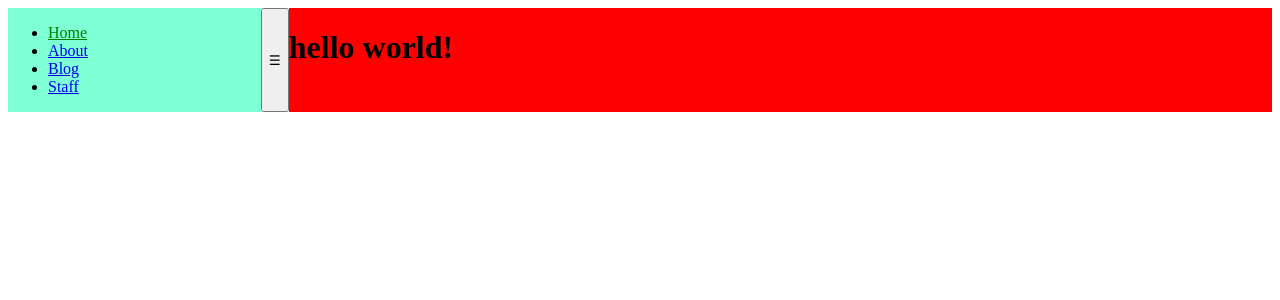
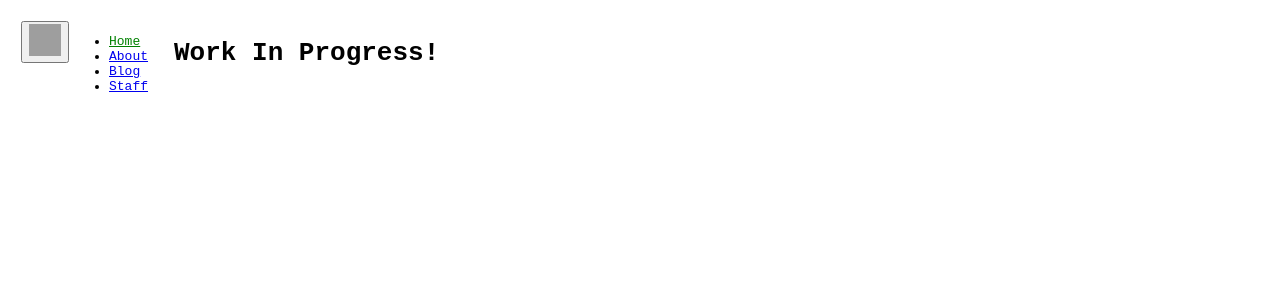
Before and after one commit to AlbertoPMDM/albertopmdm.github.io, a Jekyll site: the page built from index.md, in a window 1280 px wide. Shown: the top 300 px of the page. Built offline with Jekyll 4.4.1, drawn with Linux system fonts in a browser that asks for light colours; a script that is not in the unit is left out.

Commit message:
more tests

```diff
--- /dev/null
+++ b/_includes/imports.html
@@ -0,0 +1,11 @@
+<link rel="stylesheet" href="/assets/css/styles.css">
+<script src="/assets/js/main.js"></script>
+
+<script defer src="https://cdn.jsdelivr.net/npm/mathjax@4/tex-chtml.js"></script>
+<script>
+    MathJax = {
+    tex: {
+        inlineMath: {'[+]': [['$', '$']]}
+    }
+    };
+    </script>
--- a/_includes/navigation.html
+++ b/_includes/navigation.html
@@ -1,3 +1,13 @@
+<div class="menu container h">
+
+  <div class="container v">
+
+    <button onclick="toggleSidebar()">
+      <img src="{{ 'assets/icons/menu.svg' | relative_url }}" class="icon">
+    </button>
+
+  </div>
+
   <div id="sidebar", class="sidebar">
     <nav>
       <ul>
@@ -8,4 +18,4 @@
     </nav>
   </div>
 
-<button class="sidebar-toggle" onclick="toggleSidebar()">☰</button>
+</div>
--- a/_layouts/default.html
+++ b/_layouts/default.html
@@ -3,23 +3,16 @@
   <head>
     <meta charset="utf-8">
     <title>{{ page.title }}</title>
-    <link rel="stylesheet" href="/assets/css/styles.css">
-    <script src="/assets/js/main.js"></script>
-    <script>
-      MathJax = {
-        tex: {
-          inlineMath: {'[+]': [['$', '$']]}
-        }
-      };
-      </script>
-      <script defer src="https://cdn.jsdelivr.net/npm/mathjax@4/tex-chtml.js"></script>
+
+    {% include imports.html %}
+
   </head>
   <body>
-    <div class="container">
+    <div class="container h">
       {% include navigation.html %}
-      <div class="content">
+      <main class="content">
         {{ content }}
-      </div>
+      </main>
     </div>
   </body>
 </html>
--- a/_sass/main.scss
+++ b/_sass/main.scss
@@ -1,21 +1,39 @@
+* {
+  font-family: monospace !important;
+}
+
 .current {
   color: green;
 }
 
-.container {
+.icon {
+  width: 32px;
+  height: 32px;
+}
+
+.menu {
+  padding: 1rem;
+}
+
+.container.v {
   display: flex;
+  flex-direction: column;
+}
+
+.container.h {
+  display: flex;
+  flex-direction: row;
 }
 
 .sidebar {
   flex-basis: 20%;
   flex-shrink: 0;
-  background-color: aquamarine;
 }
 
-.sidebar.open {
-    left: 0;
-    background-color: blue;
-  }
+.sidebar.closed {
+  width: 0;
+  visibility: hidden;
+}
 
 @media (max-width: 768px) {
   .sidebar {
@@ -26,5 +44,5 @@
 
 .content {
   flex: 1; /* takes up remaining space */
-  background-color: red;
+  padding: 1rem;
 }
--- a/assets/js/main.js
+++ b/assets/js/main.js
@@ -1,3 +1,3 @@
 function toggleSidebar() {
-  document.getElementById('sidebar').classList.toggle('open');
+  document.getElementById('sidebar').classList.toggle('closed');
 }
--- a/index.md
+++ b/index.md
@@ -2,4 +2,5 @@
 layout: default
 title: Home
 ---
-<h1>{{ "Hello World!" | downcase }}</h1>
+
+# Work In Progress!
```
Also changed, not shown: assets/icons/menu.svg (added). Lines whose indentation alone changed are shown as unchanged.
